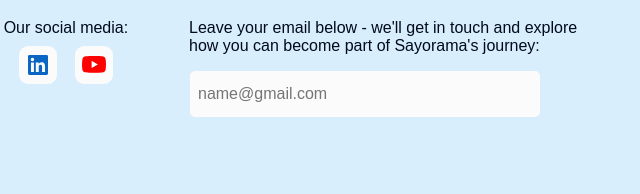
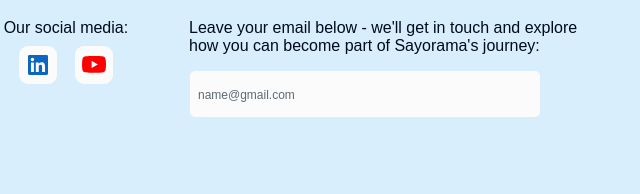
Before and after one commit to PavelPereverzev1/sayorama-site, a website built with Vite: page src/index.html in a window 1280 px wide. Shown: the part 7861-8055 px from the top of the page, 549-1189 px from the left. Built offline with nearby package versions, Linux system fonts and the light colour scheme; files whose address does not match are found by name.

Commit message:
footer styles

```diff
--- a/src/css/footer.css
+++ b/src/css/footer.css
@@ -90,7 +90,7 @@
     width: 352px;
     height: 48px;
     background: var(--background);
-    ::placeholder {
+    &::placeholder {
       font-weight: 400;
       font-size: 12px;
       line-height: 1.1;
```
